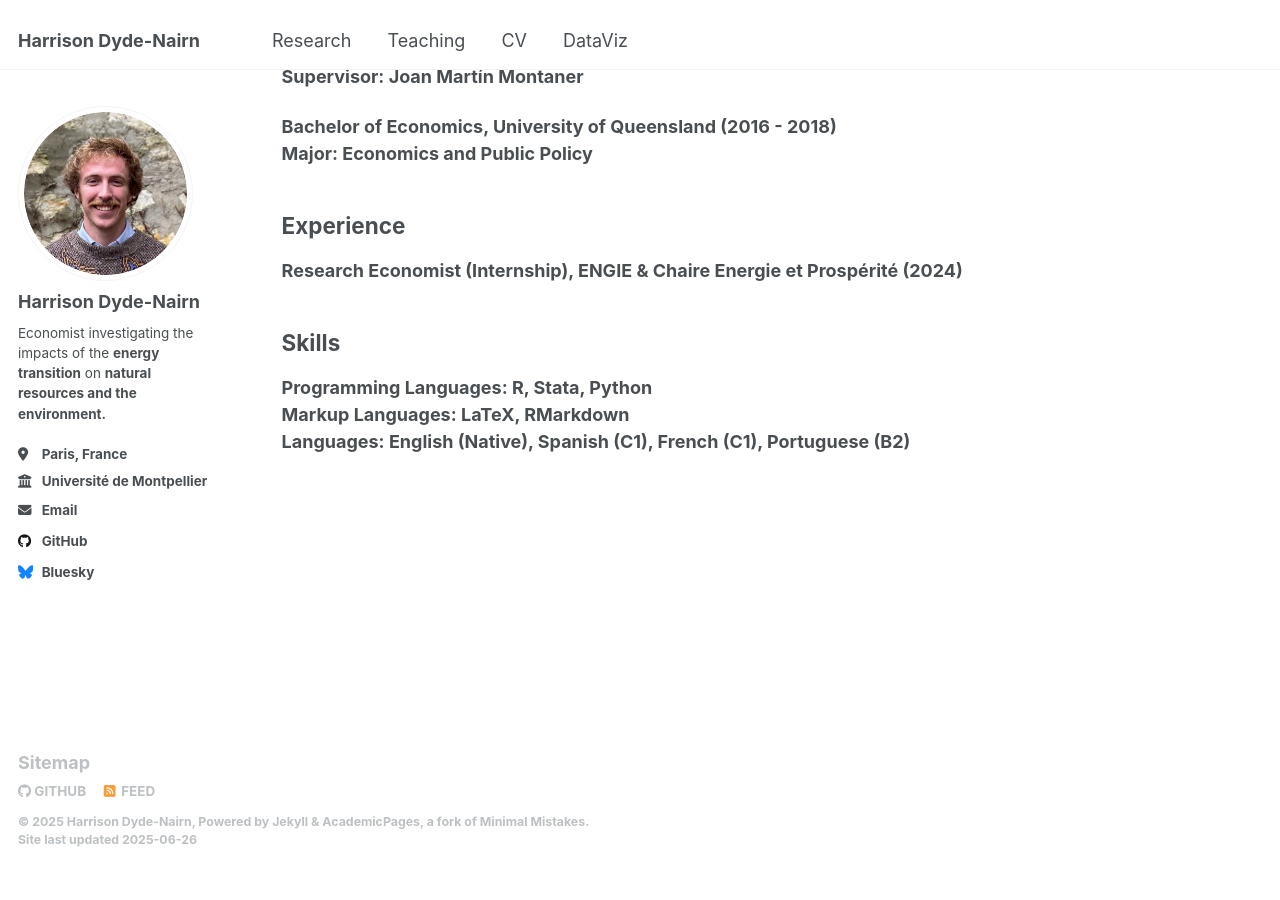
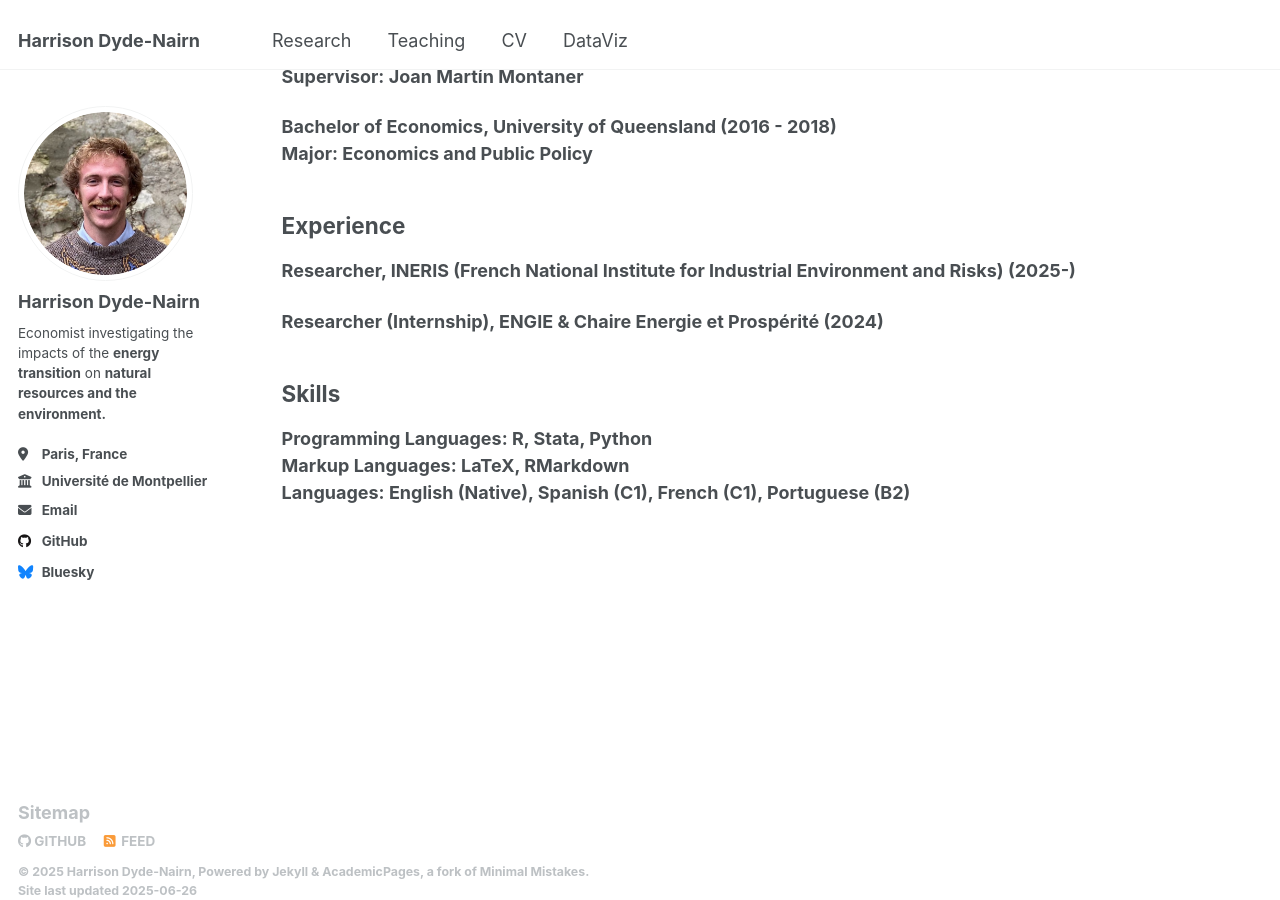
Before and after one commit to hdydenairn/hdydenairn.github.io, a Jekyll site: the page built from _pages/cv.md, in a window 1280 px wide and 900 px high, scrolled down 640 px. Built offline with Jekyll 4.4.1, drawn with Linux system fonts in a browser that asks for light colours; before the commit the page ends 1508 px from its top, so only the background shows below that.

Commit message:
Update cv.md

```diff
--- a/_pages/cv.md
+++ b/_pages/cv.md
@@ -34,7 +34,9 @@ in a general equilibrium dynamic framework to study minerals recycling
 
 ## Experience
 
-**Research Economist (Internship)**, ENGIE & Chaire Energie et Prospérité (2024)
+**Researcher**, INERIS (French National Institute for Industrial Environment and Risks) (2025-)
+
+**Researcher (Internship)**, ENGIE & Chaire Energie et Prospérité (2024)
 
 ## Skills
 
```
